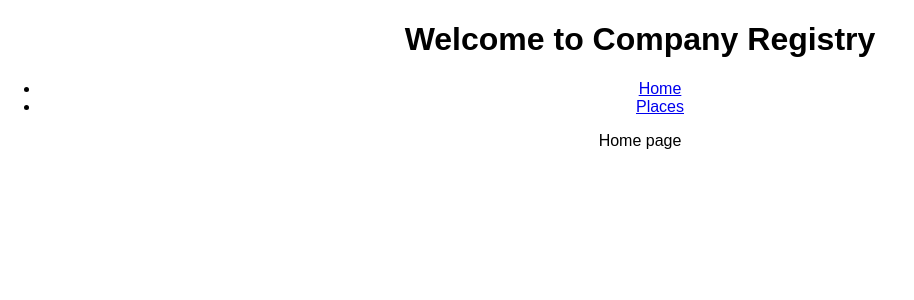
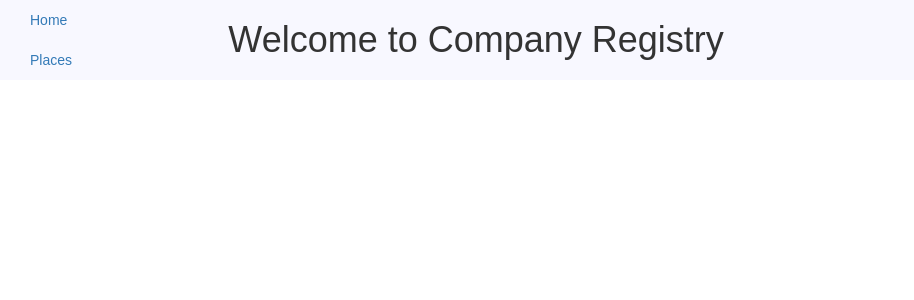
Before and after one commit to daliborpavicic/CompanyRegistry, a React (Create React App) app in the folder examples/react-mobx/: page /#/ in a window 1280 px wide. Shown: the top 300 px of the page, without its empty margins (0-914 px from the left). Built offline with nearby package versions, Linux system fonts and the light colour scheme.

Commit message:
[react-mobx] Add bootstrap dependency

```diff
--- a/examples/react-mobx/package.json
+++ b/examples/react-mobx/package.json
@@ -3,6 +3,7 @@
   "version": "0.1.0",
   "private": true,
   "dependencies": {
+    "bootstrap": "3",
     "mobx": "^3.3.2",
     "mobx-react": "^4.3.5",
     "prop-types": "^15.6.0",
--- a/examples/react-mobx/src/App.css
+++ b/examples/react-mobx/src/App.css
@@ -1,3 +1,3 @@
 .App {
-  text-align: center;
+  background-color: ghostwhite;
 }
--- a/examples/react-mobx/src/App.js
+++ b/examples/react-mobx/src/App.js
@@ -9,12 +9,19 @@ class App extends Component {
   render() {
     return (
       <div className="App">
-        <h1>Welcome to Company Registry</h1>
-        <SideNav/>
-        <Switch>
-          <Route exact path='/' component={HomePage} />
-          <Route path='/places' component={PlacesPage} />
-        </Switch>
+        <div className="container-fluid">
+          <div className="row">
+            <div className="col-sm-2">
+              <SideNav />
+            </div>
+            <div className="col-sm-10">
+              <Switch>
+                <Route exact path='/' component={HomePage} />
+                <Route path='/places' component={PlacesPage} />
+              </Switch>
+            </div>
+          </div>
+        </div>
       </div>
     );
   }
--- a/examples/react-mobx/src/core/HomePage.js
+++ b/examples/react-mobx/src/core/HomePage.js
@@ -4,7 +4,9 @@ import { observer, inject } from 'mobx-react';
 
 const HomePageComponent = () => {
   return (
-    <div>Home page</div>
+    <div>
+      <h1>Welcome to Company Registry</h1>
+    </div>
   );
 };
 
--- a/examples/react-mobx/src/index.js
+++ b/examples/react-mobx/src/index.js
@@ -2,6 +2,7 @@ import React from 'react';
 import ReactDOM from 'react-dom';
 import { HashRouter } from 'react-router-dom';
 import { Provider } from 'mobx-react';
+import 'bootstrap/dist/css/bootstrap.css';
 import './index.css';
 import App from './App';
 import { createPlaceStore } from './place/placeStore';
```
Also changed, not shown: 1 other file (tests, documents, lock files or other folders).
